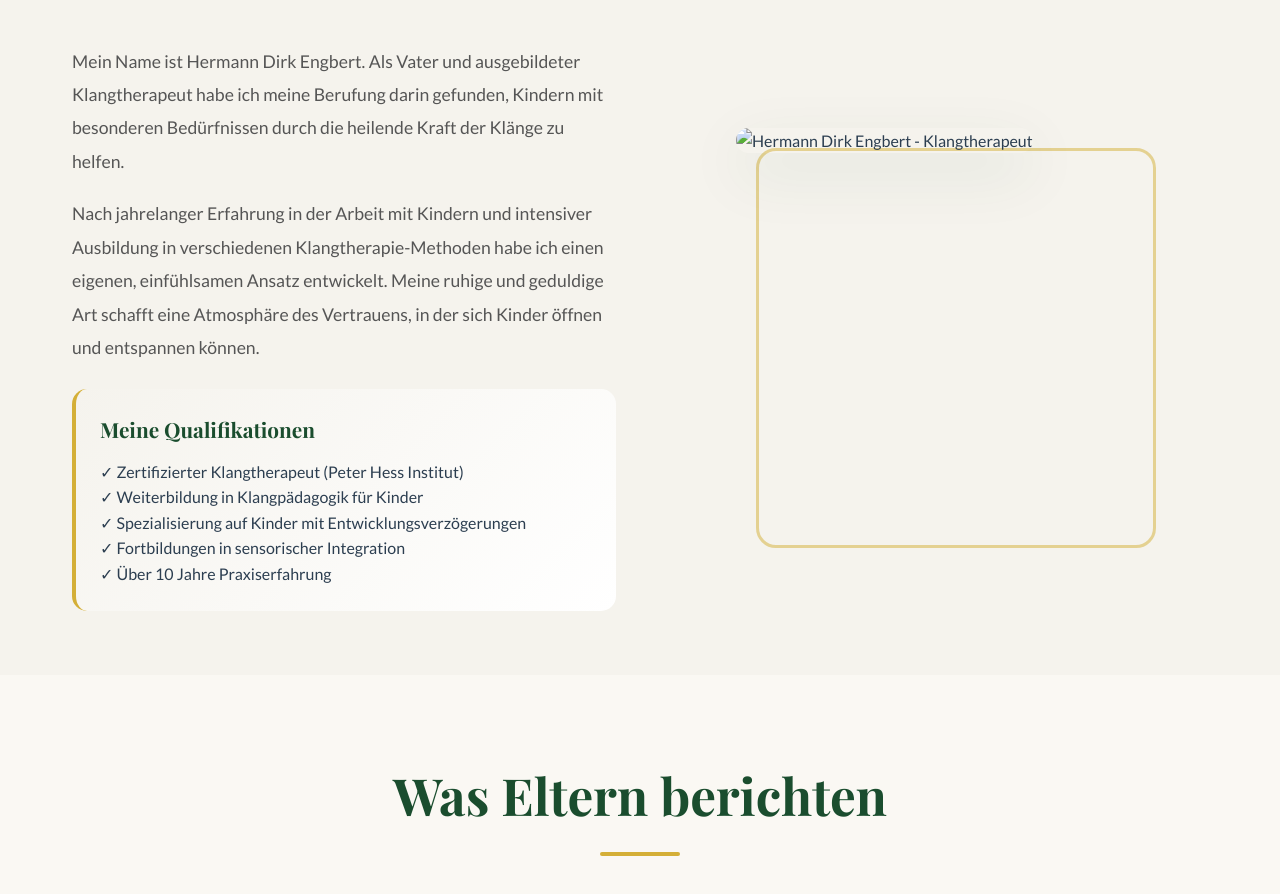
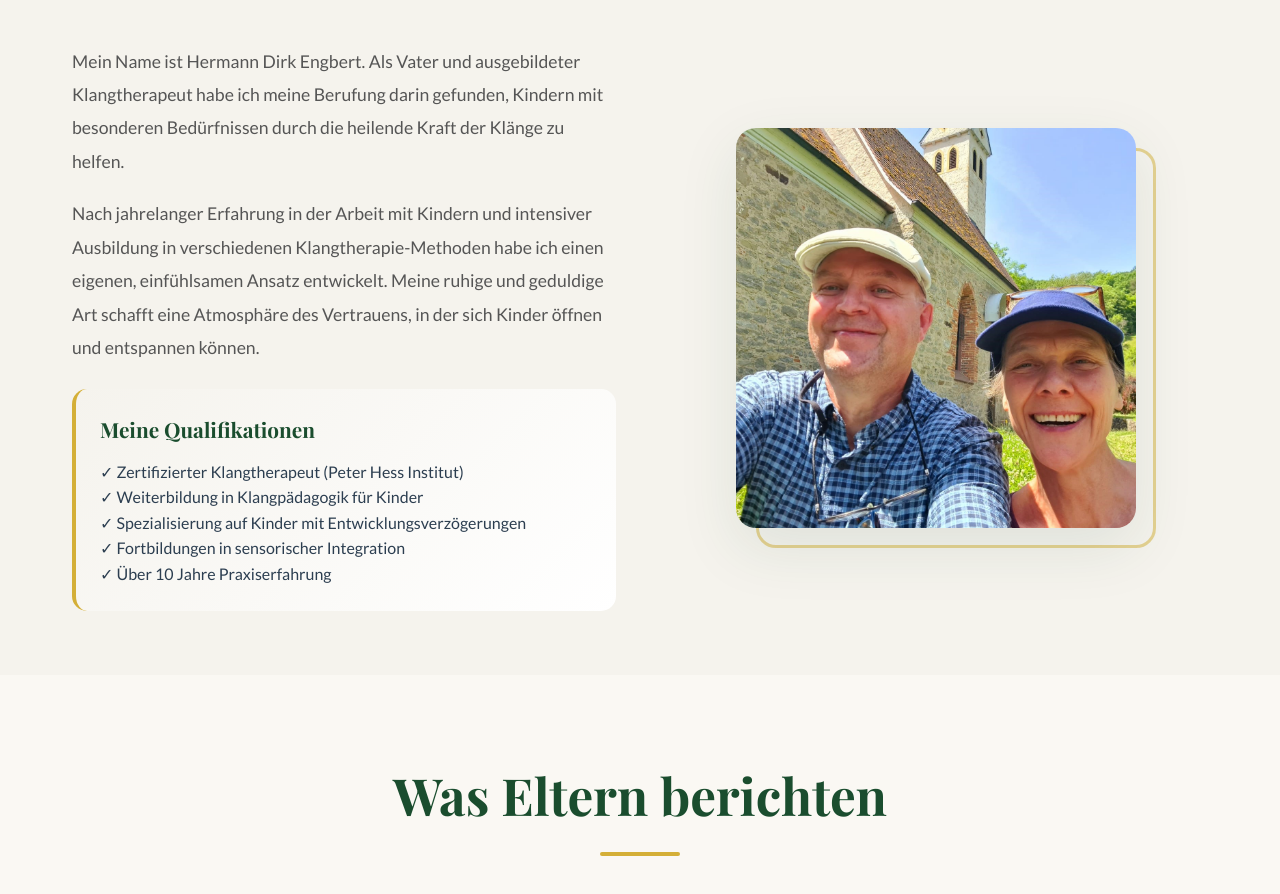
Before and after one commit to sebsra/HermannDirkEngbert, a plain HTML site: page index.html in a window 1280 px wide. Shown: the part 1901-2795 px from the top of the page. Drawn offline with nearby package versions, Linux system fonts and the light colour scheme; the site is published under a folder, as on GitHub Pages, so addresses that start at the root find nothing.

Commit message:
Made image path relative.

```diff
--- a/index.html
+++ b/index.html
@@ -1191,7 +1191,7 @@
 
                     <div class="about-image animate-on-scroll">
                         <div class="image-wrapper">
-                            <img src="/assets/images/Selfi.jpg" alt="Hermann Dirk Engbert - Klangtherapeut" class="profile-image">
+                            <img src="./assets/images/Selfi.jpg" alt="Hermann Dirk Engbert - Klangtherapeut" class="profile-image">
                             <div class="image-decoration"></div>
                         </div>
                     </div>
```
